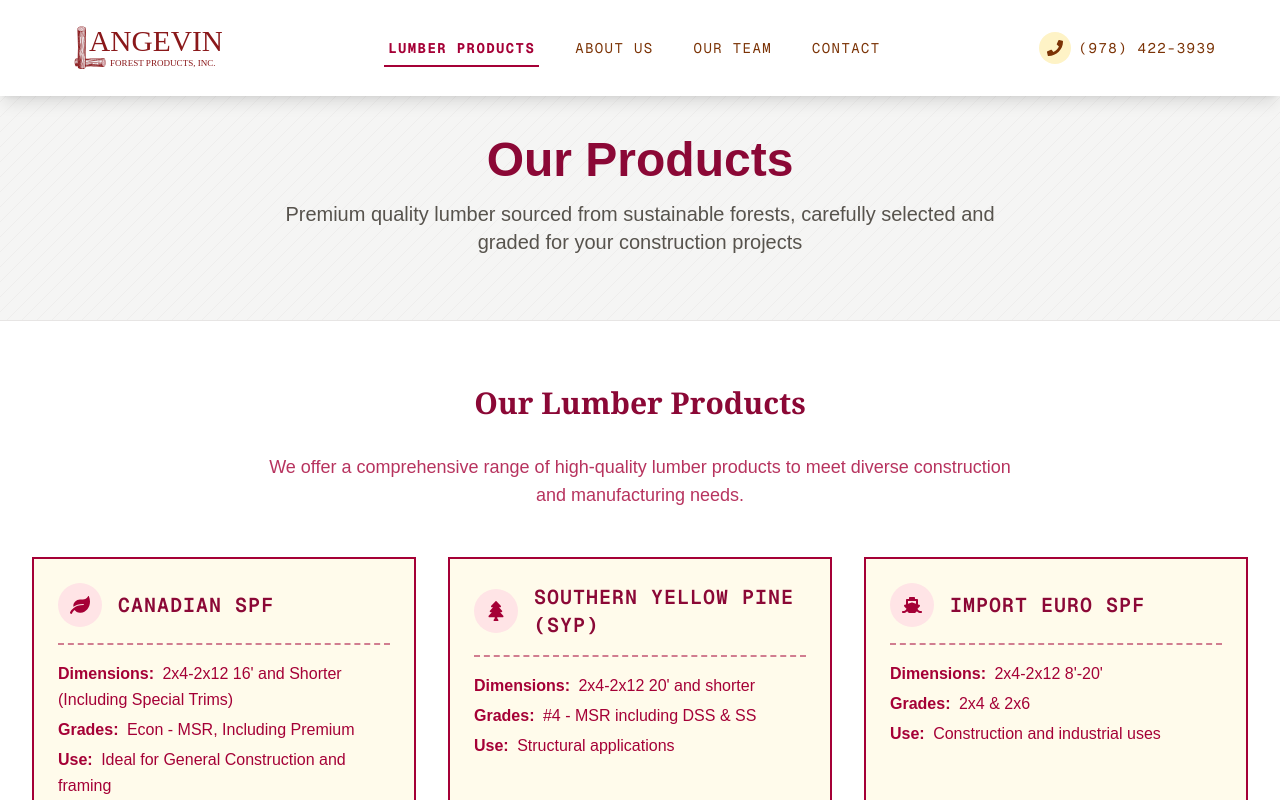
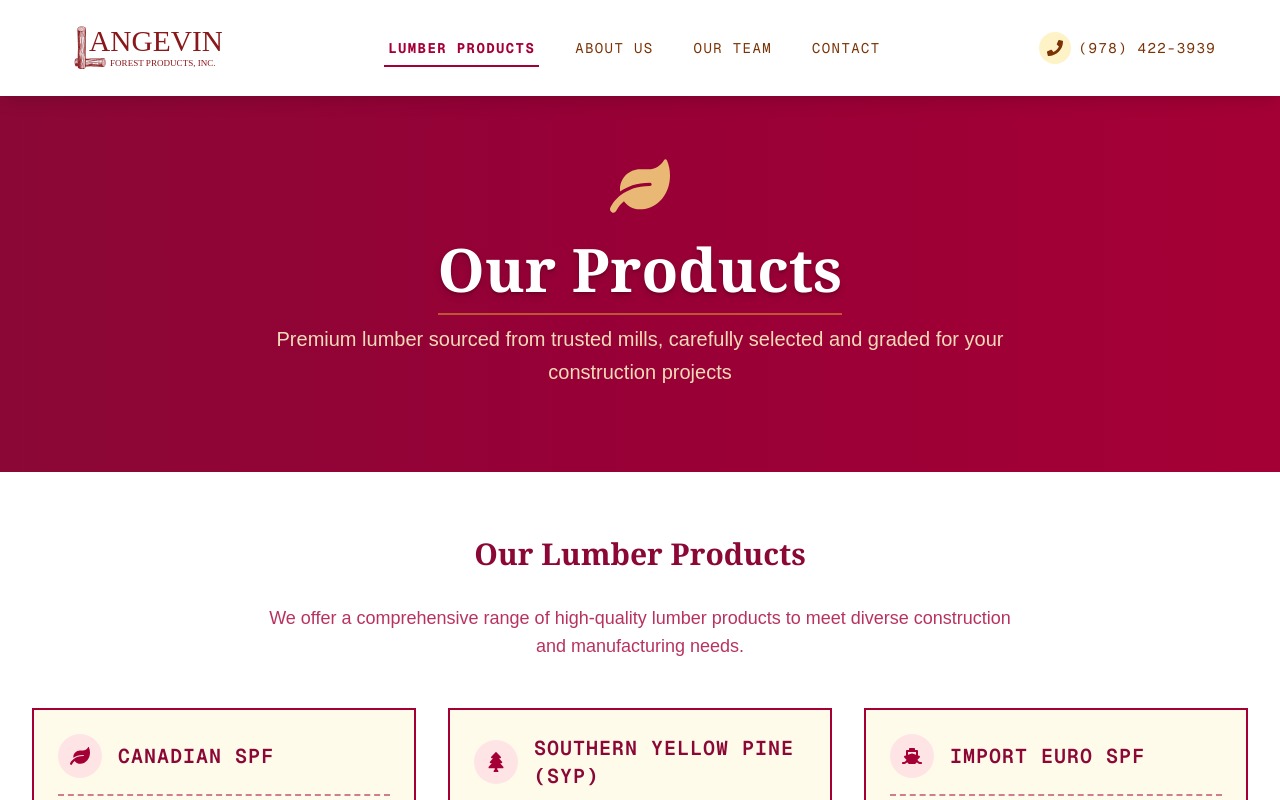
Before and after one commit to langevinfp/nextjs-boilerplate, a Next.js app: page /lumber-products in a window 1280 px wide. Shown: the top 800 px of the page. Built offline with nearby package versions, Linux system fonts and the light colour scheme.

Commit message:
updated headers and applied Rogers notes

```diff
--- a/app/about-us/page.tsx
+++ b/app/about-us/page.tsx
@@ -16,8 +16,18 @@ import {
   FaStar, // For Customer Service
   FaChartLine, // For Market Intelligence
 } from "react-icons/fa";
+import { useState, useEffect } from "react";
 
 export default function AboutUs() {
+  const [showModal, setShowModal] = useState(false);
+  const [offset, setOffset] = useState(0);
+
+  useEffect(() => {
+    const handleScroll = () => setOffset(window.pageYOffset);
+    window.addEventListener('scroll', handleScroll);
+    return () => window.removeEventListener('scroll', handleScroll);
+  }, []);
+
   // Array of portrait images for Chris Langevin
   const chrisPortraits = [
     "/portrait-1.png",
@@ -84,14 +94,28 @@ export default function AboutUs() {
 
   return (
     <div className="bg-gradient-to-b from-stone-50 via-amber-50/50 to-white min-h-screen overflow-x-hidden">
-      {/* --- Hero Section --- */}
-      <div className="relative text-center py-24 md:py-32 px-4 bg-gradient-to-r from-rose-900 to-rose-800 text-white overflow-hidden">
-        <div className="relative z-10">
-          <FaBuilding className="text-5xl md:text-6xl text-amber-200/80 mx-auto mb-6 animate-pulse-subtle" />
-          <h1 className="text-5xl md:text-6xl lg:text-7xl font-bold mb-6 font-serif leading-tight text-shadow-md">
-            About Langevin Forest Products
-          </h1>
-          <p className="text-xl md:text-2xl text-amber-100/90 font-light max-w-4xl mx-auto leading-relaxed">
+      {/* Hero Section */}
+      <div className="relative h-[50vh] flex items-center justify-center overflow-hidden">
+        {/* Parallax background */}
+        <div
+          className="absolute inset-0 bg-gradient-to-r from-rose-900 to-rose-800"
+          style={{ transform: `translateY(${offset * 0.5}px)` }}
+        ></div>
+
+        {/* Content */}
+        <div className="relative z-10 text-center px-4 max-w-5xl mx-auto">
+          <div className="mb-4 transform transition-all duration-700 hover:rotate-12">
+            <FaBuilding className="text-5xl md:text-6xl text-amber-200/80 mx-auto animate-pulse-subtle" />
+          </div>
+
+          <div className="relative inline-block mb-4">
+            <h1 className="text-4xl md:text-5xl lg:text-6xl font-bold font-serif leading-tight text-white text-shadow-lg relative z-10">
+              About Us
+            </h1>
+            <div className="absolute -bottom-2 left-0 right-0 h-0.5 bg-amber-300/40"></div>
+          </div>
+
+          <p className="text-lg md:text-xl text-amber-100/90 font-light max-w-3xl mx-auto leading-relaxed">
             A trusted lumber wholesaler since 1984, connecting North American
             mills with lumber yards, truss manufacturers, and industrial users.
           </p>
--- a/app/contact/page.tsx
+++ b/app/contact/page.tsx
@@ -40,7 +40,7 @@ export default function ContactUs() {
         }}
       >
         <div className="max-w-7xl mx-auto px-4 sm:px-6 lg:px-8 text-center">
-          <h1 className="text-4xl md:text-5xl font-bold text-rose-900 mb-4">
+          <h1 className="text-5xl md:text-6xl lg:text-7xl font-bold text-rose-900 mb-4">
             Contact Us
           </h1>
           <p className="text-xl text-stone-600 max-w-3xl mx-auto">
--- a/app/lumber-products/page.tsx
+++ b/app/lumber-products/page.tsx
@@ -10,8 +10,18 @@ import {
   FaWarehouse,
   FaCheckCircle,
 } from "react-icons/fa";
+import { useState, useEffect } from "react";
 
-export default function Products() {
+export default function LumberProducts() {
+  const [showFilters, setShowFilters] = useState(false);
+  const [offset, setOffset] = useState(0);
+
+  useEffect(() => {
+    const handleScroll = () => setOffset(window.pageYOffset);
+    window.addEventListener('scroll', handleScroll);
+    return () => window.removeEventListener('scroll', handleScroll);
+  }, []);
+
   // Array of partnered sawmills with details
   const partneredSawmills = [
     {
@@ -155,23 +165,31 @@ export default function Products() {
   return (
     <main className="min-h-screen">
       {/* Hero Section */}
-      <section
-        className="bg-stone-100 py-16 border-b border-stone-200"
-        style={{
-          backgroundImage: `url("${patternDataUri}")`,
-          backgroundRepeat: "repeat",
-        }}
-      >
-        <div className="max-w-7xl mx-auto px-4 sm:px-6 lg:px-8 text-center">
-          <h1 className="text-4xl md:text-5xl font-bold text-rose-900 mb-4">
-            Our Products
-          </h1>
-          <p className="text-xl text-stone-600 max-w-3xl mx-auto">
-            Premium quality lumber sourced from sustainable forests, carefully
-            selected and graded for your construction projects
+      <div className="relative h-[50vh] flex items-center justify-center overflow-hidden">
+        {/* Parallax background */}
+        <div
+          className="absolute inset-0 bg-gradient-to-r from-rose-900 to-rose-800"
+          style={{ transform: `translateY(${offset * 0.5}px)` }}
+        ></div>
+
+        {/* Content */}
+        <div className="relative z-10 text-center px-4 max-w-5xl mx-auto">
+          <div className="mb-4 transform transition-all duration-700 hover:rotate-12">
+            <FaLeaf className="text-5xl md:text-6xl text-amber-200/80 mx-auto animate-pulse-subtle" />
+          </div>
+
+          <div className="relative inline-block mb-4">
+            <h1 className="text-4xl md:text-5xl lg:text-6xl font-bold font-serif leading-tight text-white text-shadow-lg relative z-10">
+              Our Products
+            </h1>
+            <div className="absolute -bottom-2 left-0 right-0 h-0.5 bg-amber-300/40"></div>
+          </div>
+
+          <p className="text-lg md:text-xl text-amber-100/90 font-light max-w-3xl mx-auto leading-relaxed">
+            Premium lumber sourced from trusted mills, carefully selected and graded for your construction projects
           </p>
         </div>
-      </section>
+      </div>
 
       {/* Products Section */}
       <section className="py-16 bg-white">
--- a/app/our-team/page.tsx
+++ b/app/our-team/page.tsx
@@ -7,6 +7,7 @@ import {
   FaQuoteLeft,
   FaLinkedin,
   FaEnvelope,
+  FaPhone,
   FaTree,
   FaLeaf,
   FaSeedling,
@@ -29,7 +30,7 @@ export default function OurTeam() {
       name: "Roger Langevin",
       role: "Founder",
       image: "/roger.png",
-      bio: "Roger hails from Quebec, Canada, and moved to the U.S. at 18. He served in the military during the Vietnam era, then worked his way through Syracuse University of New Hampshire, earning a Master's in Business and Forestry. His know-how in business and love for forestry have shaped him into a steady hand at LFP Inc., where he leads with practical wisdom.",
+      bio: "Roger hails from Quebec, Canada, and moved to the U.S. at 13. He served in the military during the Vietnam era, then worked his way through Syracuse University and New Hampshire, earning a Master's in Business and Forestry. His know-how in business and love for forestry have shaped him into a steady hand at LFP Inc., where he leads with practical wisdom.",
       icon: FaTree,
       specialty: "Business Strategy & Forestry",
       color: "from-emerald-700 to-emerald-900",
@@ -77,19 +78,15 @@ export default function OurTeam() {
 
         {/* Content */}
         <div className="relative z-10 text-center px-4 max-w-5xl mx-auto">
-          {/* No top decorative lines as requested */}
-
           <div className="mb-4 transform transition-all duration-700 hover:rotate-12">
             <FaUsers className="text-5xl md:text-6xl text-amber-200/80 mx-auto animate-pulse-subtle" />
           </div>
 
-          {/* Header with decorative border */}
           <div className="relative inline-block mb-4">
             <h1 className="text-4xl md:text-5xl lg:text-6xl font-bold font-serif leading-tight text-white text-shadow-lg relative z-10">
               Meet Our Team
             </h1>
-            <div className="absolute -bottom-2 left-0 right-0 h-0.5 bg-amber-300/60"></div>
-            <div className="absolute -bottom-5 left-10 right-10 h-0.5 bg-amber-200/40"></div>
+            <div className="absolute -bottom-2 left-0 right-0 h-0.5 bg-amber-300/40"></div>
           </div>
 
           <p className="text-lg md:text-xl text-amber-100/90 font-light max-w-3xl mx-auto leading-relaxed">
@@ -157,7 +154,7 @@ export default function OurTeam() {
                       <h2 className="text-3xl font-bold text-white mb-1">
                         {member.name}
                       </h2>
-                      <p className="text-xl font-medium text-amber-200">
+                      <p className="text-xl font-medium text-white">
                         {member.role}
                       </p>
                     </div>
@@ -182,9 +179,19 @@ export default function OurTeam() {
 
                     <div className="relative pl-8 pt-2">
                       <FaQuoteLeft className="absolute top-0 left-0 text-2xl text-rose-300" />
-                      <p className="text-lg leading-relaxed text-gray-700">
+                      <p className="text-lg leading-relaxed text-gray-700 mb-4">
                         {member.bio}
                       </p>
+                      {member.name === "Chris Langevin" && (
+                        <p className="text-sm text-rose-700">
+                          sales@langevinfp.com | 978-422-3939
+                        </p>
+                      )}
+                      {member.name === "Lylee" && (
+                        <p className="text-sm text-rose-700">
+                          lylee@langevinfp.com | 801-391-5408
+                        </p>
+                      )}
                     </div>
                   </div>
                 </div>
```
